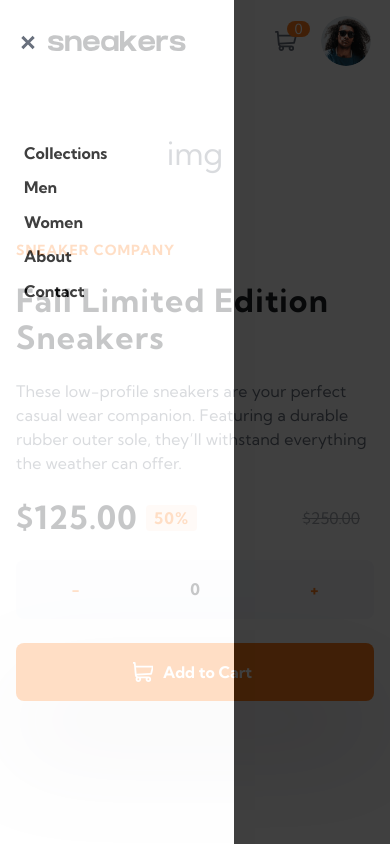
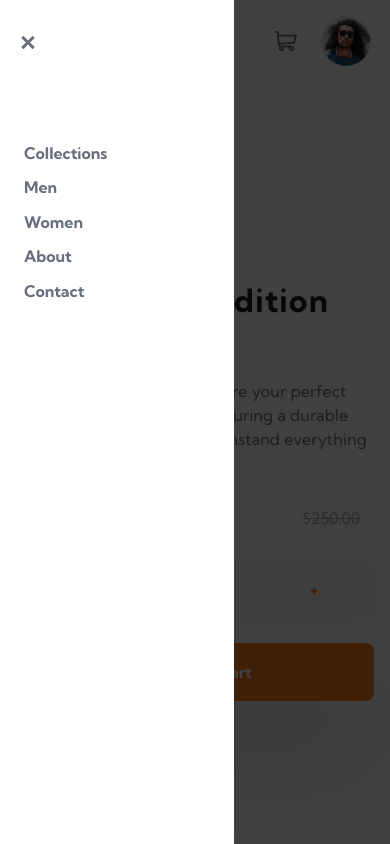
Before and after one commit to WebDevMirza/ecommerce-product-app, a React (Vite) app: page / in a window 390 px wide. Both pictures are taken after a click on the checkbox 27 px from the left and 42 px from the top of the page. Built offline with nearby package versions, Linux system fonts and the light colour scheme.

Commit message:
perfect nav mobile menu

```diff
--- a/index.html
+++ b/index.html
@@ -10,9 +10,7 @@
     <title>MIRZA - Ecommerce Product App</title>
   </head>
   <body>
-    <div id="overlay">
-      <div id="root"></div>
-    </div>
+    <div id="root"></div>
     <script type="module" src="/src/main.jsx"></script>
   </body>
 </html>
--- a/src/assets/styles/header.css
+++ b/src/assets/styles/header.css
@@ -71,8 +71,8 @@
   width: 16px;
   height: 15px;
   background: url(../images/icon-menu.svg) no-repeat center;
-  transition: all 0.25s ease-in-out;
   z-index: 999;
+  transition: all 0.5s ease-in-out;
 }
 
 .mobile-toggle:checked {
@@ -82,6 +82,12 @@
 /* Hamburger -end*/
 
 /* menu part -start */
+.nav-mobile ul {
+  display: flex;
+  flex-direction: column;
+  gap: 1rem;
+}
+
 .nav-mobile a {
   color: inherit;
   font-weight: 700;
@@ -90,57 +96,44 @@
 /* menu part -end */
 
 /* styling on javascript demand */
-/* for nav menu */
-.nav-bg-in {
-  display: block;
+/* shadow bg */
+[class*="overlay-"] {
   position: absolute;
+  content: "";
   inset: 0;
+  background-color: var(--Black);
+  z-index: 999;
+}
 
-  background-color: var(--Black);
-  color: var(--Black);
+.overlay-in {
   opacity: 0.75;
-  z-index: 999;
   animation: fadein 1s;
 }
 
-.nav-bg-out {
+.overlay-out {
+  opacity: 0;
+  transform: translateX(-100%);
+  animation: fadeout 1.5s;
+}
+
+[class*="nav-menu-"] {
   display: block;
+  overflow-y: scroll;
+  padding: 9rem 0;
   position: absolute;
+  width: 60%;
   inset: 0;
-  transform: translateX(-100%);
-  background-color: var(--Black);
-  color: var(--Black);
-  opacity: 0;
+  background-color: var(--White);
   z-index: 999;
-  animation: fadeout 1s;
 }
 
 .nav-menu-open {
-  display: flex;
-  flex-direction: column;
-  gap: 1rem;
-
-  position: absolute;
-  width: 60%;
-  inset: 0;
-
-  padding: 9rem 0;
-  background-color: var(--White);
   animation: slidein 1s;
 }
 
 .nav-menu-close {
-  display: flex;
-  flex-direction: column;
-  gap: 1rem;
-
-  position: absolute;
-  width: 0;
-  inset: 0;
-
-  padding: 9rem 0;
-  background-color: var(--White);
-  animation: slideout 1s;
+  transform: translateX(-100%);
+  animation: slideout 1.25s;
 }
 
 @keyframes fadein {
@@ -170,25 +163,26 @@
 
 @keyframes slidein {
   from {
-    width: 0%;
+    transform: translateX(-100%);
   }
   to {
-    width: 60%;
+    transform: translateX(0);
   }
 }
 
 @keyframes slideout {
   from {
-    width: 60%;
+    transform: translateX(0);
   }
   to {
-    width: 0%;
+    transform: translateX(-100%);
   }
 }
 
 @media (min-width: 1024px) {
   .nav-mobile,
-  .mobile-toggle {
+  .mobile-toggle,
+  .overlay {
     display: none;
   }
 
--- a/src/components/Header.jsx
+++ b/src/components/Header.jsx
@@ -2,35 +2,39 @@ import "../assets/styles/header.css";
 import Logo from "../assets/images/logo.svg";
 import Cart from "../assets/images/icon-cart.svg";
 import Profile from "../assets/images/image-avatar.png";
-import { useContext, useRef, useState } from "react";
+import { useContext, useEffect, useRef, useState } from "react";
 import CartContext from "../context/CartContext";
 
 const Header = () => {
+  const [initvisible, setInitVisible] = useState(false);
   const [navVisibility, setNavVisibility] = useState(false);
   const { unit } = useContext(CartContext);
-  const navHandle = useRef(null);
+  useEffect(() => {
+    if (!navVisibility) {
+      document.getElementsByTagName("body")[0].style.overflow = "auto";
+    } else {
+      document.getElementsByTagName("body")[0].style.overflow = "hidden";
+    }
+  }, [navVisibility]);
 
   const setMenu = () => {
-    navHandle.current.classList.add("nav-bg-in");
-    navHandle.current.classList.remove("nav-bg-out");
     setNavVisibility(!navVisibility);
-    if (navVisibility) {
-      navHandle.current.classList.remove("nav-bg-in");
-      navHandle.current.classList.add("nav-bg-out");
-    }
+    setInitVisible(true);
   };
-
-  navHandle.current?.addEventListener("click", (e) => {
-    if (e.srcElement.classList.contains("nav-mobile")) {
-      setMenu();
-    }
-  });
 
   return (
     <>
+      <div
+        style={initvisible ? { display: "block" } : { display: "none" }}
+        className={`overlay-${navVisibility ? "in" : "out"}`}
+        onClick={setMenu}
+      ></div>
+
       {/* prettier-ignore */}
-      <nav ref={navHandle} className="nav-mobile">
-        <ul className={navVisibility ? "nav-menu-open" : "nav-menu-close"}>
+      <nav
+       style={initvisible ? { display: "block" } : { display: "none" }}
+       className={`nav-mobile ${navVisibility ? "nav-menu-open" : "nav-menu-close"}`}>
+        <ul>
           <li><a href="#">Collections</a></li>
           <li><a href="#">Men</a></li>
           <li><a href="#">Women</a></li>
@@ -64,7 +68,9 @@ const Header = () => {
 
           <div className="nav-action">
             <div className="nav-cart">
-              <div className="cart-order">{unit}</div>
+              <div style={unit == 0 ? { display: "none" } : { display: "block" }} className="cart-order">
+                {unit}
+              </div>
               <img className="cart-icon" src={Cart} alt="card" />
             </div>
             <div className="nav-profile">
```
